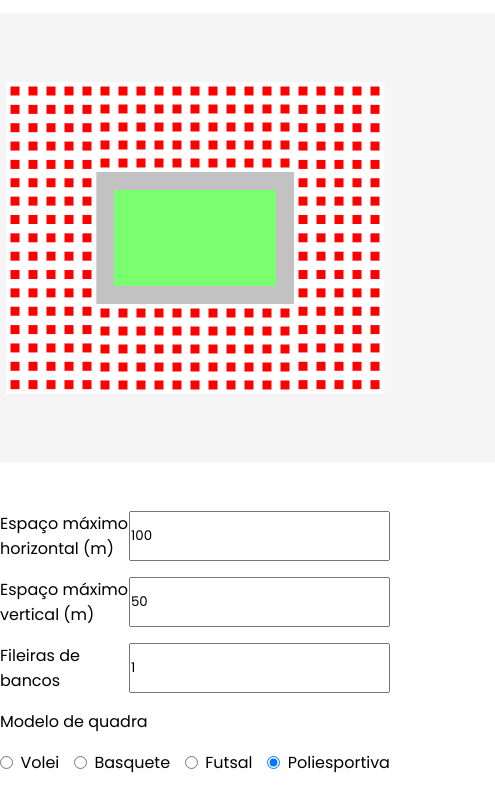
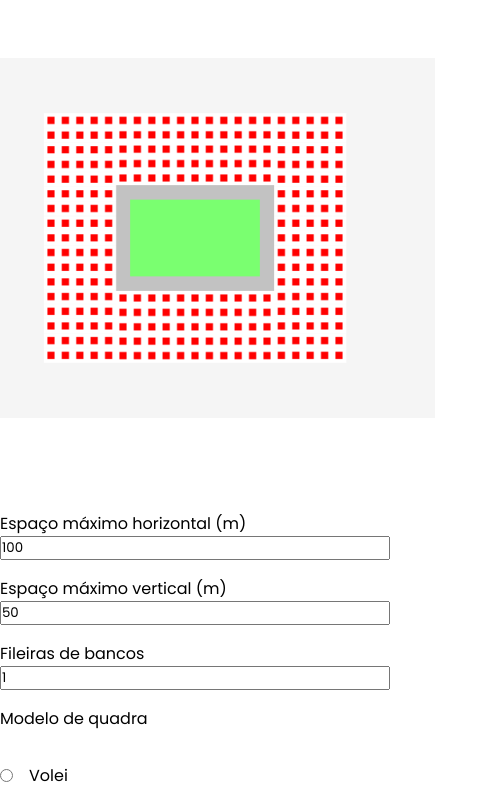
Before and after one commit to aaneleh/construtora, a plain HTML site: page index.html in a window 390 px wide. Shown: the part 51-844 px from the top of the page, 495 px wide, since content can reach past the window. Drawn offline with Linux system fonts and the light colour scheme.

Commit message:
mais responsivo

```diff
--- a/index.html
+++ b/index.html
@@ -33,17 +33,26 @@
             <label for="">Modelo de quadra</label>
         </div>
         <div>
+            <div>
                 <input type="radio" name="quadra" class="modelo_quadra" value="volei">
                 <label for="volei">Volei</label><br>
+            </div>
 
+            <div>
                 <input type="radio" name="quadra" class="modelo_quadra" value="basquete">
                 <label for="basquete">Basquete</label><br>
+            </div>
 
+            <div>
                 <input type="radio" name="quadra" class="modelo_quadra" value="futsal">
                 <label for="futsal">Futsal</label><br>
+            </div>
 
+            <div>
                 <input type="radio" name="quadra" class="modelo_quadra" id="poli" value="poli" checked>
                 <label for="poli">Poliesportiva</label>
+            </div>
+
         </div>
         <div>
             <input type="button" id="atualizar" value="Atualizar dados">
--- a/style.css
+++ b/style.css
@@ -6,12 +6,16 @@
     font-family: 'Poppins', sans-serif;
 }
 
+
 body {
+
     width: 100vw;
     display: flex;
     flex-direction: column;
     justify-content: center;
     align-items: center;
+    background: #fff;
+    font-size: var(--fonte);
 }
 
 form {
@@ -31,7 +35,6 @@ form input[type='button']{
 }
 form div{
     width: 100%;
-    display: grid;
     display: inline-flex;
     justify-content: space-between;
     margin-top: 1em;
@@ -39,7 +42,27 @@ form div{
 form div:has(input[type='button']){
     justify-content: center;
 }
-
 canvas {
     margin-top: 1em;
+    transform: scale(1);
 }
+
+@media screen and (max-width: 800px) {
+    body{
+        --fonte: 0.80;
+    }
+    form div{
+        display: flex;
+        flex-direction: column;
+        align-items: left;
+    }
+    form div div:has(input[type='radio']){
+        flex-direction: row;
+        justify-content: flex-start;
+        gap: 1em;
+    }
+    canvas{
+        transform: scale(0.8);
+    }
+
+}
```
Lines whose indentation alone changed are shown as unchanged.
